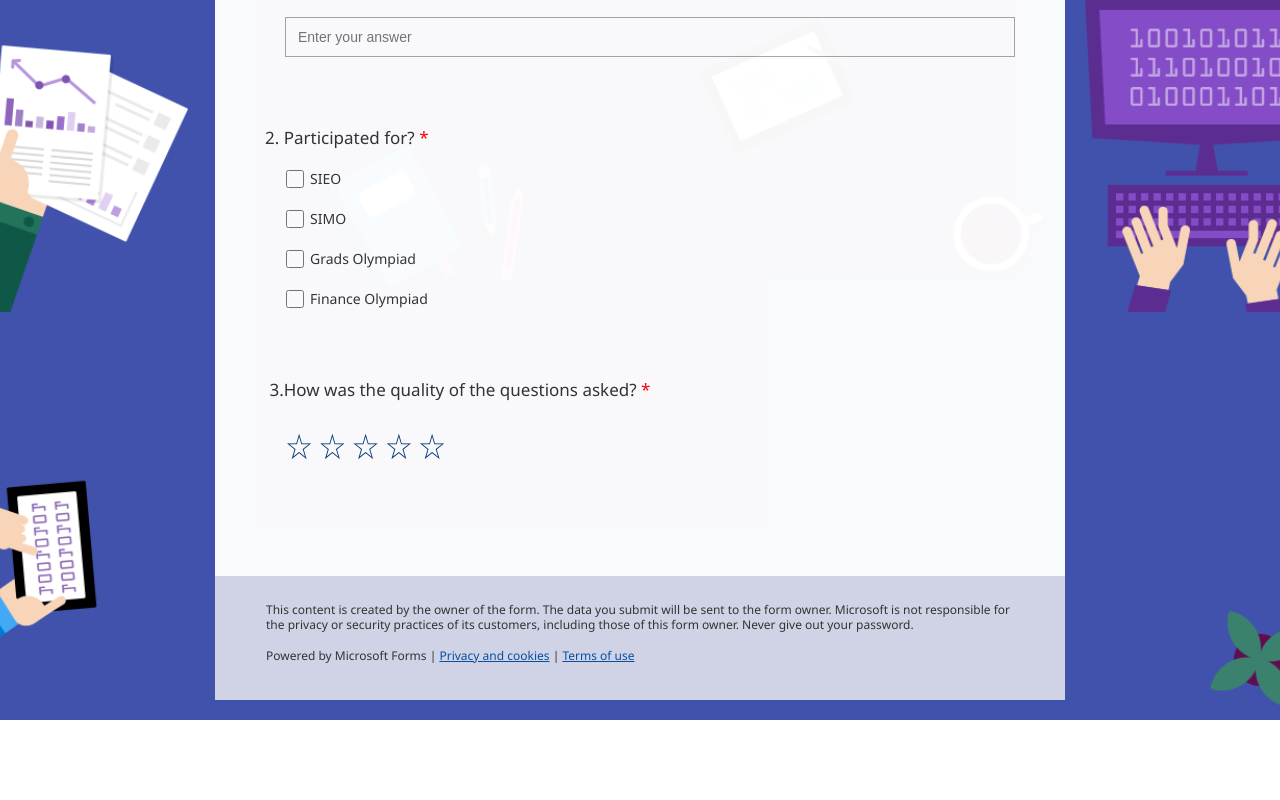
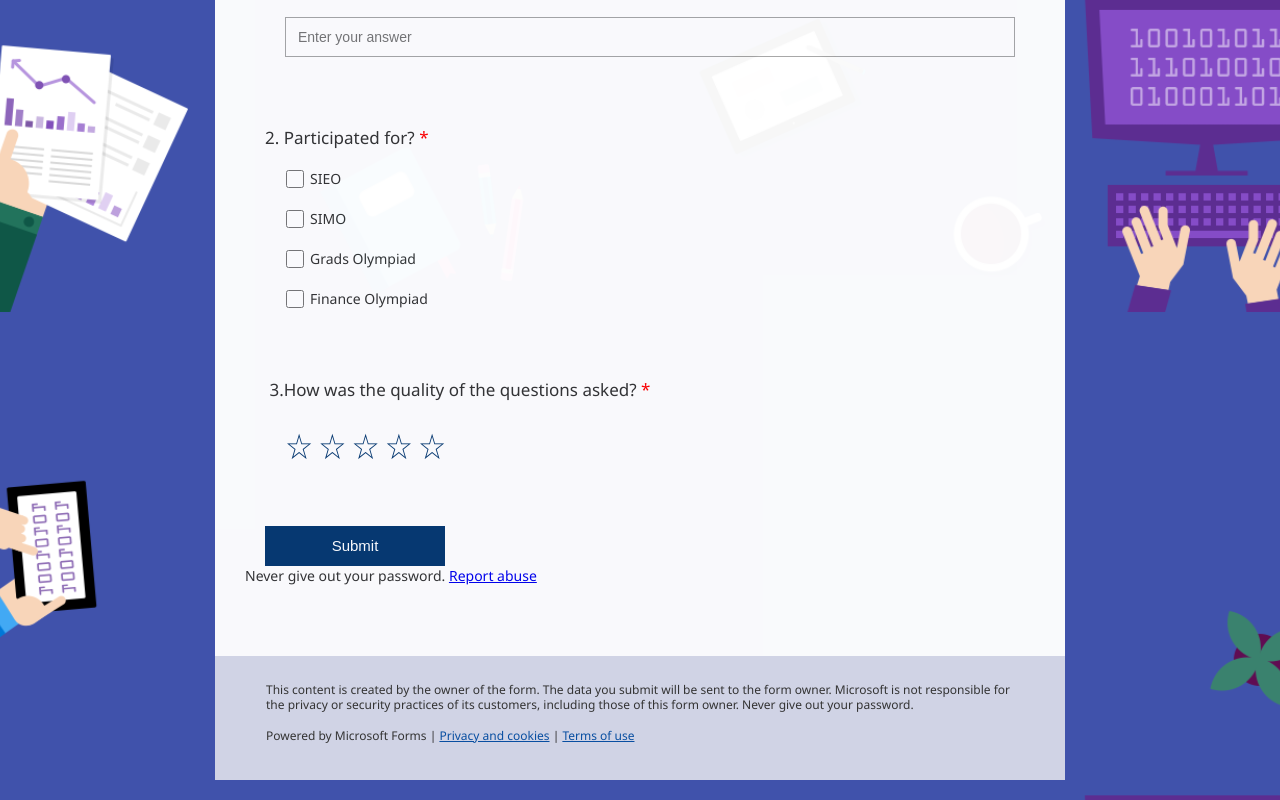
Before and after one commit to rick-25/angular_assignment, an Angular app: page / in a window 1280 px wide. Shown: the part 488-1288 px from the top of the page. Before the commit the page ends 1208 px from the top, so only its background shows below. Built offline with nearby package versions, Linux system fonts and the light colour scheme.

Commit message:
added button

```diff
--- a/src/app/form-main/form-main.component.css
+++ b/src/app/form-main/form-main.component.css
@@ -85,6 +85,21 @@
     cursor: pointer;
 }
 
+
+.container .submit button {
+    background-color: #053870;
+    border: 1px solid transparent;
+    color: #fff;
+    margin: 20px 0 0 20px;
+    font-size: 15px;
+    font-weight: 400;
+    height: 40px;
+    text-align: center;
+    width: 180px;
+
+    cursor: pointer;
+}
+
 @media screen and (max-width: 640px) {
     #form-main {
         padding: 20px 0;
--- a/src/app/form-main/form-main.component.html
+++ b/src/app/form-main/form-main.component.html
@@ -56,5 +56,11 @@
                 </div>
             </div>
         </div>
+        <div class="submit">
+            <button class="submit-button">Submit</button>
+        </div>
+        <div class="submessage text-block">
+            Never give out your password. <a href="#">Report abuse</a>
+        </div>
     </div>
 </div>
```
